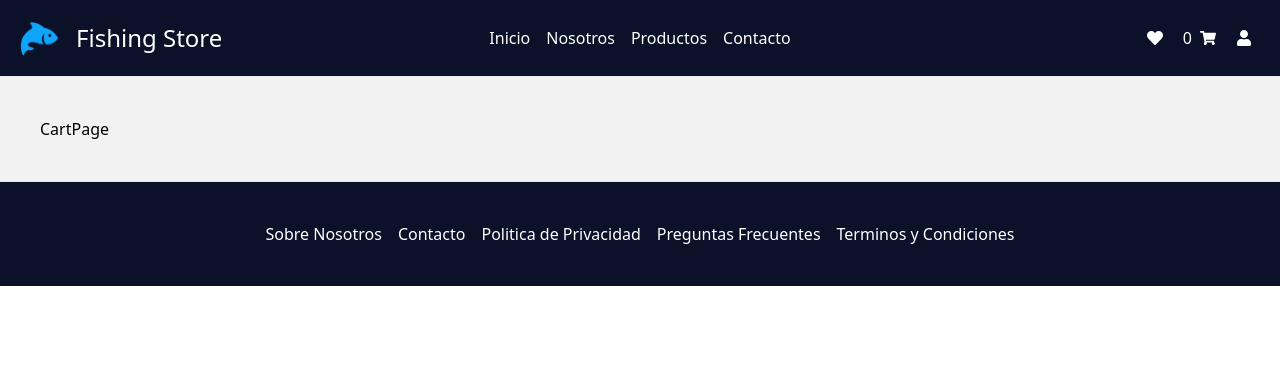
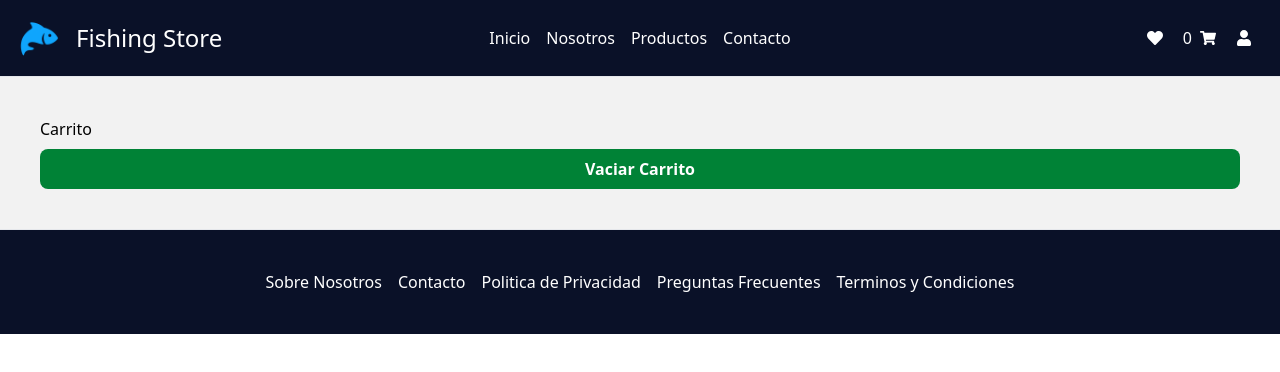
Before and after one commit to NhuelGayoso/TalentoTechGayoso, a React (Vite) app: page /cart in a window 1280 px wide. Shown: the top 372 px of the page. Built offline with nearby package versions, Linux system fonts and the light colour scheme; what tailwindcss-animated would draw is missing.

Commit message:
cambios en contactpage

```diff
--- a/src/App.jsx
+++ b/src/App.jsx
@@ -1,6 +1,5 @@
-
 import { Header } from "./components/Header";
-import { Routes, Route } from "react-router-dom";
+import { Routes, Route} from "react-router-dom";
 import { HomePages } from "./pages/HomePages";
 import { ListProductPage } from "./pages/ListProductPage";
 import { ContactPage } from "./pages/ContactPage";
@@ -11,6 +10,7 @@ import { CartPage } from "./pages/CartPage";
 import { AboutPage } from "./pages/AboutPage";
 
 export const App = () => {
+
   return (
     <>
       <Header />
--- a/src/components/Card.jsx
+++ b/src/components/Card.jsx
@@ -1,7 +1,10 @@
 import { Link } from "react-router-dom";
 import { Button } from "./Button";
+import { useContext } from "react";
+import { CarritoContext } from "../context/CarritoContext";
 
 export const Card = ({ product }) => {
+  const {agregarAlCarrito} = useContext(CarritoContext);
   return (
     <div className=" bg-gray-400 flex items-center justify-center p-5 rounded-lg">
       <div className="max-w-sm w-full bg-white rounded-xl shadow-lg overflow-hidden hover:shadow-xl transition-all">
@@ -36,7 +39,7 @@ export const Card = ({ product }) => {
                 <Button boton="Mas Detalles"></Button>
               </Link>
               <Link to={`/cart/${product.id}`} state={{ product }}>
-                <Button boton="Agregar al carrito"></Button>
+                <Button boton="Agregar al carrito" onClick={() => agregarAlCarrito(product)}></Button>
               </Link>
             </div>
           </div>
--- a/src/context/CarritoContext.jsx
+++ b/src/context/CarritoContext.jsx
@@ -1,26 +1,21 @@
-import { createContext, useState } from "react";
+import React, { createContext, useState } from "react";
+// Crear el contexto
+export const CarritoContext = createContext();
+// Proveedor del contexto
 
-//1. crear el contexto
-const CarritoContext = createContext();
-
-//2. crear el provider
-export const CarritoProvider = ({ children }) => {
+export function CarritoProvider({ children }) {
   const [carrito, setCarrito] = useState([]);
-
   const agregarAlCarrito = (producto) => {
     setCarrito([...carrito, producto]);
-  };
-  const eliminarDelCarrito = (producto) => {
-    const nuevoCarrito = carrito.filter((item) => item.id !== producto.id);
-    setCarrito(nuevoCarrito);
   };
   const vaciarCarrito = () => {
     setCarrito([]);
   };
-
   return (
-    <CarritoContext.Provider value={{ carrito, agregarAlCarrito, eliminarDelCarrito, vaciarCarrito }}>
+    <CarritoContext.Provider
+      value={{ carrito, agregarAlCarrito, vaciarCarrito }}
+    >
       {children}
     </CarritoContext.Provider>
   );
-};
+}
--- a/src/pages/CartPage.jsx
+++ b/src/pages/CartPage.jsx
@@ -1,7 +1,23 @@
-import React from 'react'
+import { useContext } from 'react'
+import { CarritoContext } from '../context/CarritoContext'
+import { Button } from "../components/Button";
+
+
 
 export const CartPage = () => {
+
+  const {carrito, vaciarCarrito} = useContext(CarritoContext);
+
   return (
-    <div className="bg-[#F2F2F2] flex flex-col p-10 animate-fade-up gap-2"> CartPage</div>
+    <div className="bg-[#F2F2F2] m-auto flex flex-col p-10 animate-fade-up gap-2">
+      <h1>Carrito</h1>
+     <Button onClick={vaciarCarrito} boton="Vaciar Carrito"/>
+      {carrito.map((product) => (
+        <div key={product.id}>
+          <h2>{product.title}</h2>
+          <p>{product.price}</p>
+        </div>
+      ))}
+    </div>
   )
 }
--- a/src/pages/ContactPage.jsx
+++ b/src/pages/ContactPage.jsx
@@ -28,7 +28,7 @@ export const ContactPage = () => {
   };
 
   return (
-    <div className="h-[80vh] w-[60%] mx-auto justify-center items-center  bg-[url('/img/fondoContacto.jpg')] bg-cover bg-center gap-5 p-5 animate-fade-up m-5">
+    <div className=" mx-auto justify-center items-center  bg-[url('/img/fondoContacto.jpg')] bg-cover bg-center gap-5 p-5 animate-fade-up m-5">
       <div className="p-5 gap-5 flex flex-col rounded-lg bg-white opacity-90 w-1/2 mx-auto">
         <h2 className="text-2xl font-bold">Contactanos</h2>
         <p className="text-lg">
```
